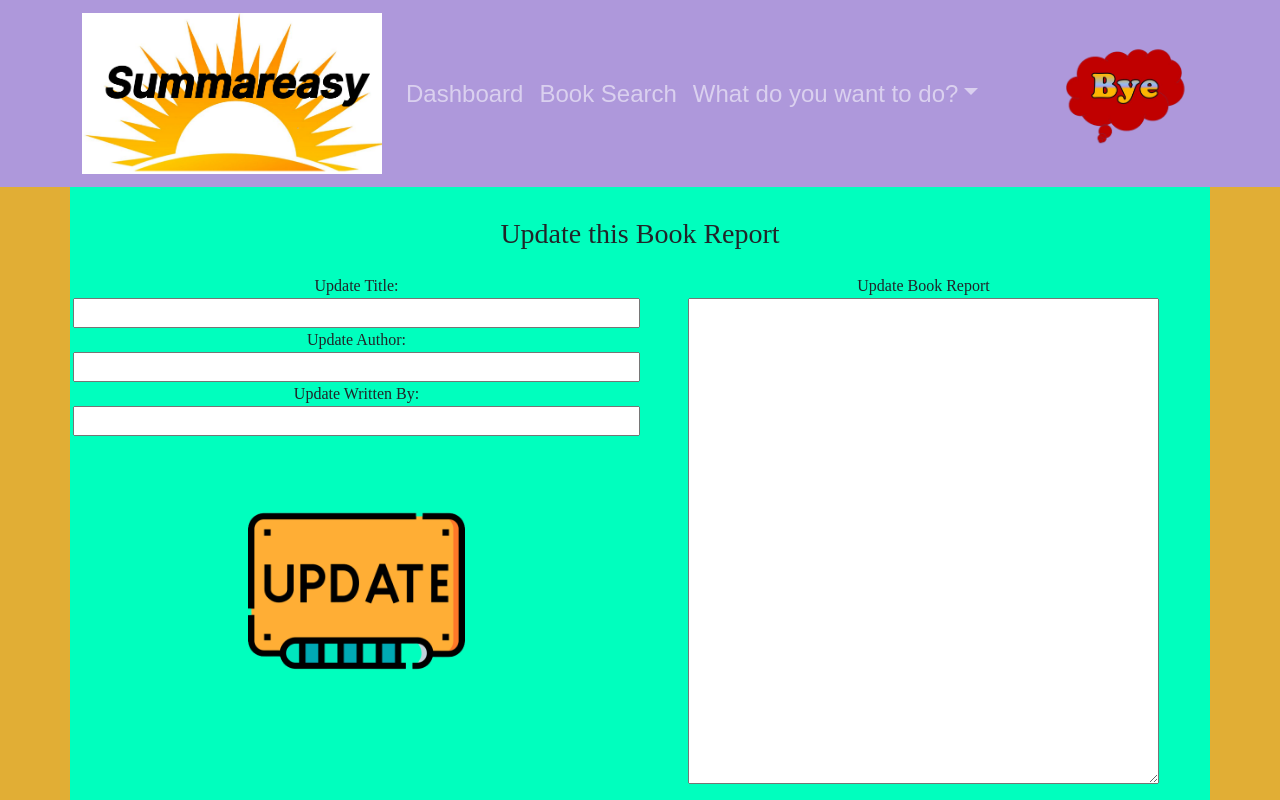
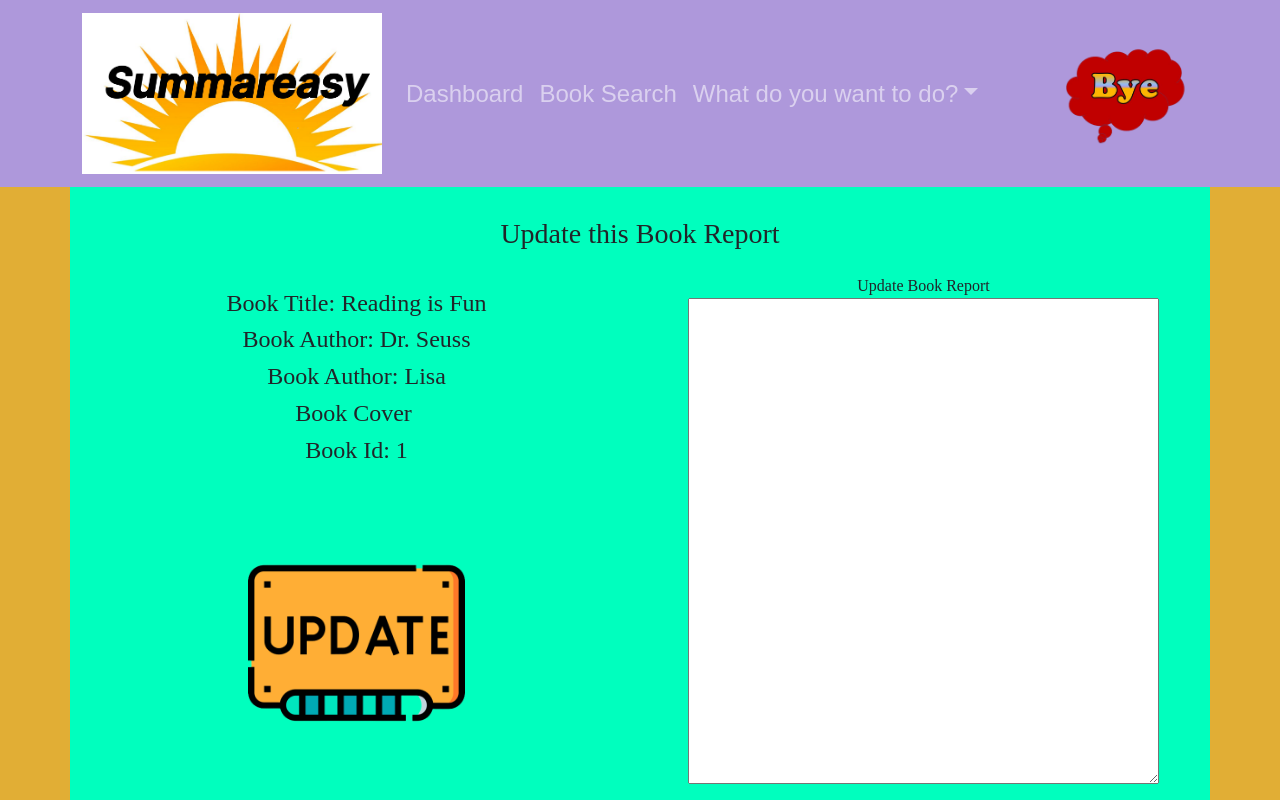
Before and after one commit to bethel-school-of-technology/team-digidames-frontend, a React (Create React App) app in the folder summareasy-react-app/: page /update-bookreport/1 in a window 1280 px wide. Shown: the top 800 px of the page. Built offline with nearby package versions, Linux system fonts and the light colour scheme; data requests are answered from the project's data file; a web font is replaced by a local one.

Commit message:
UpdatedBookReport new functionality /  Updating Book Report only  and Title, Author, Cover, etc. remains

```diff
--- a/summareasy-react-app/src/Components/APIBookData/index.js
+++ b/summareasy-react-app/src/Components/APIBookData/index.js
@@ -6,7 +6,7 @@ import axios from 'axios';
 import Footer from '../Footer';
 import NavBar from '../NavBar';
 import { joinPaths } from '@remix-run/router';
-//import { createBrowserHistory } from "history";
+import back from '../../images/back2.png';
 
 
 class APIBookData extends React.Component{
@@ -160,6 +160,19 @@ class APIBookData extends React.Component{
 
 
                 </Row>
+                <Row>
+                <Col>
+                    <a href={`/Dashboard`} margin="15px">
+                        <img
+                            alt="go back to View All Book Reports"
+                            src={back}
+                            width="200"
+                            style={{ paddingTop: "20px", paddingBottom: "40px" }}
+                        ></img>
+                    </a>
+
+                </Col>
+                </Row>
                 </Container>
                 <Footer />
             </div>
--- a/summareasy-react-app/src/Components/UpdateBookReport/index.js
+++ b/summareasy-react-app/src/Components/UpdateBookReport/index.js
@@ -1,4 +1,5 @@
-import React from "react";
+import React, { useEffect, useState } from 'react';
+import API from '../../UTILS/API';
 import { useParams } from 'react-router-dom'
 import { Col, Container, Row } from 'react-bootstrap';
 import BookReportContext from '../../UTILS/BookReportContext';
@@ -10,8 +11,23 @@ import update from '../../images/update.png'
 
 const UpdateBookReport = ({ }) => {
 
+    const [bookReport, setBookReport] = useState({});
     let { id } = useParams();
     const context = useContext(BookReportContext);
+
+    useEffect(() => {
+        const getBookReport = () => {
+            API.getBookReportById(id).then(res => {
+                console.log(res)
+                setBookReport(res.data)
+
+            })
+        }
+
+        getBookReport();
+
+    }, [])
+
 
     console.log(id)
 
@@ -22,12 +38,12 @@ const UpdateBookReport = ({ }) => {
 
             <form>
                 <Container style={{ padding: '15px', textAlign: 'center', backgroundColor: 'rgba(0,299,190)', fontFamily: 'Amaranth' }}>
-                    <Row xs='12' sm='12' md='12' lg='12' xl='12' style={{ padding: '15px'}}>
+                    <Row xs='12' sm='12' md='12' lg='12' xl='12' style={{ padding: '15px' }}>
                         <h3>Update this Book Report</h3>
                     </Row>
                     <Row>
                         <Col xs='12' sm='12' md='12' lg='6' xl='6' >
-                            <Row>
+                            {/* <Row>
                                 <label htmlFor="title">Update Title:  </label>
                                 <input name="title" onChange={context.handleTitleChange}></input>
                                 <br />
@@ -41,7 +57,19 @@ const UpdateBookReport = ({ }) => {
                                 <label htmlFor="writtenBy">Update Written By:  </label>
                                 <input name="writtenBy" onChange={context.handleWrittenByChange}></input>
                                 <br />
+                            </Row> */}
+
+
+                            <Row style={{ padding: '15px' }}>
+
+                                <h4>Book Title: {bookReport.title}</h4>
+                                <h4>Book Author: {bookReport.author}</h4>
+                                <h4>Book Author: {bookReport.writtenBy}</h4>
+                                <h4>Book Cover <img src={bookReport.cover}></img></h4>
+                                <h4>Book Id: {bookReport.id}</h4>
                             </Row>
+
+
                             <Row>
                                 <button
                                     className="btn"
--- a/summareasy-react-app/src/UTILS/API.js
+++ b/summareasy-react-app/src/UTILS/API.js
@@ -34,7 +34,23 @@ const API = {
     },
 
     updateBookReport: (id, updatedBookReport) => {
-        return axios.put(`${baseURL}/${id}`, updatedBookReport);
+
+        const myBook = JSON.parse(localStorage.getItem('myBook'));
+
+        return axios.put(`${baseURL}/${id}`, {
+
+            title: myBook.volumeInfo.title,
+            author: myBook.volumeInfo.authors,
+            cover: localStorage.getItem("myBookCover"), //TODO do we need to handle this differently since it is an image?
+            writtenBy: localStorage.getItem('firstName'),
+            userId: localStorage.getItem('userId'),
+            bookId: myBook.id,
+            report: updatedBookReport.report,
+
+
+
+
+            });
     },
 
     deleteBookReport: (id) => {
```
Also changed, not shown: summareasy-react-app/src/App.js (+0 -8 lines), summareasy-react-app/db.json.
